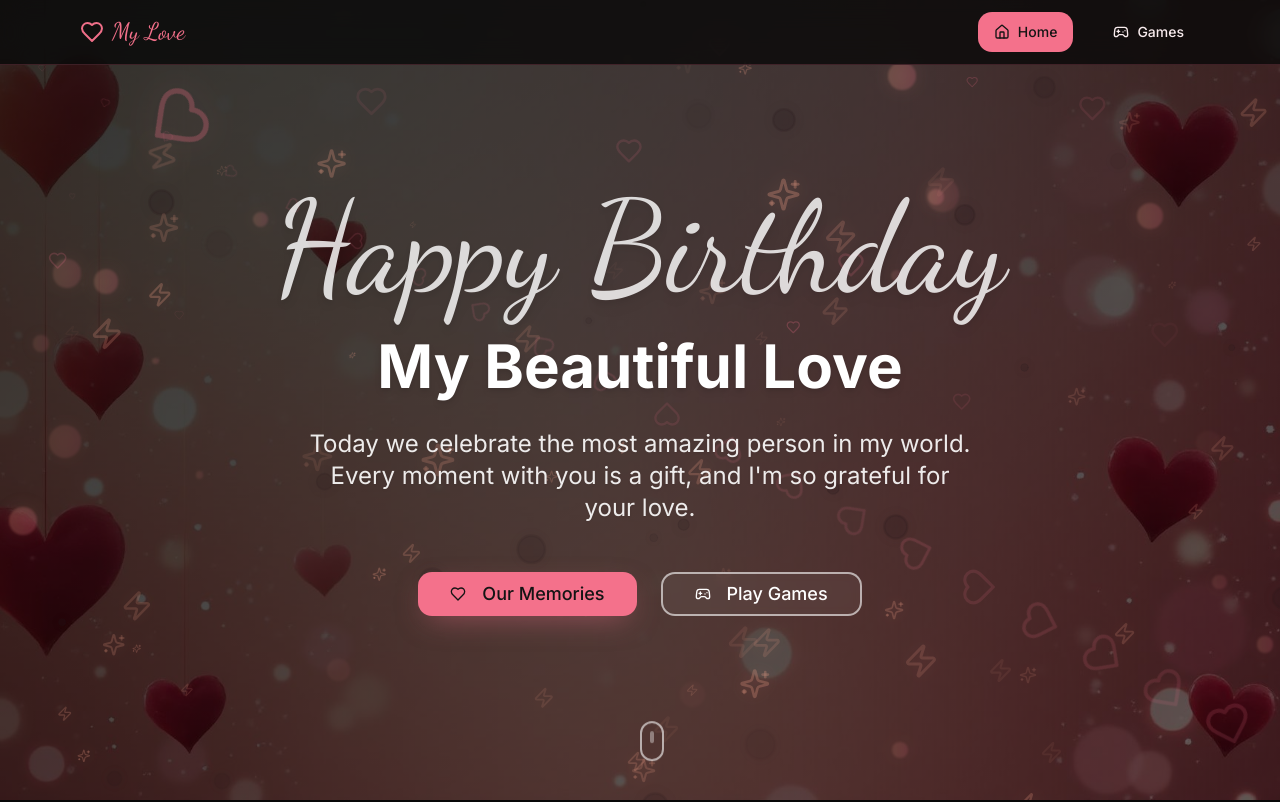
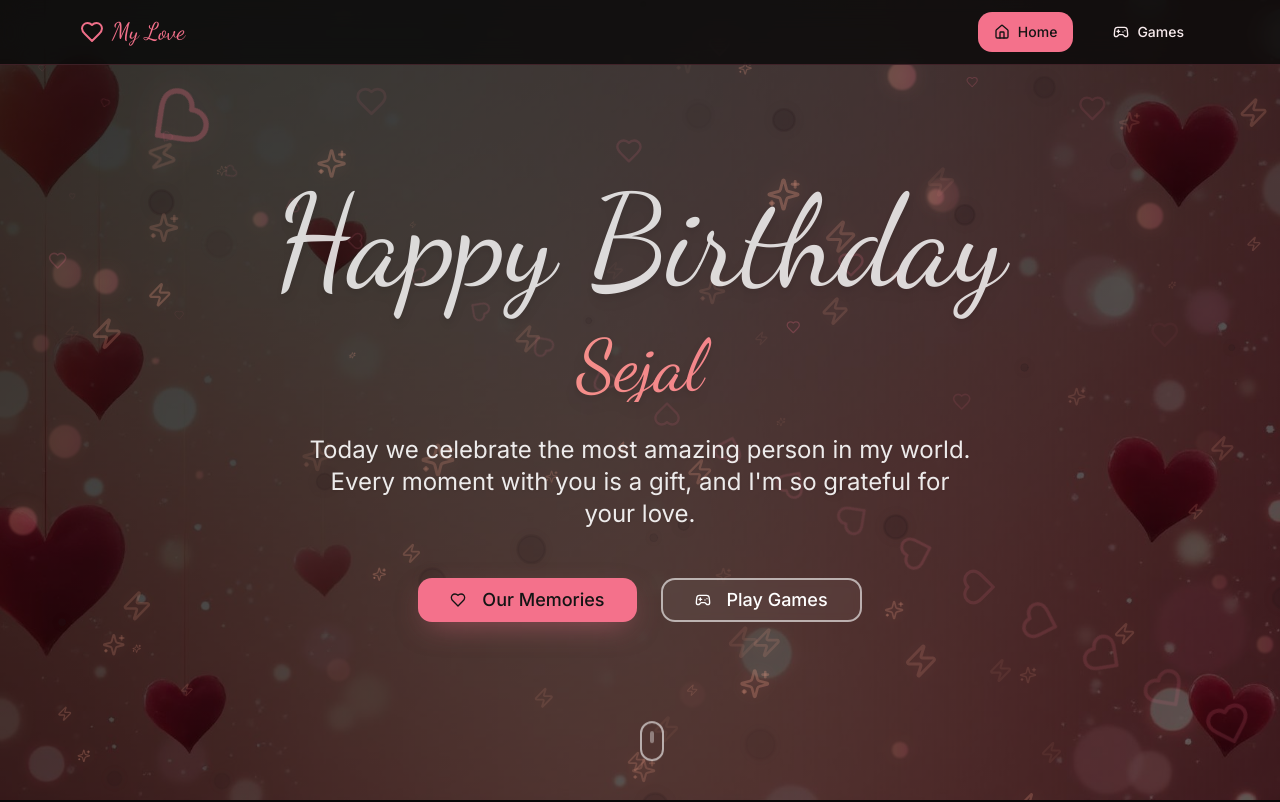
Before and after one commit to re1vax/sejal-world, a React (Vite) app: page / in a window 1280 px wide. Shown: the top 802 px of the page. Built offline with nearby package versions, Linux system fonts and the light colour scheme.

Commit message:
Change "my beautiful love" text
Updated the text "my beautiful love" to "Sejal" with a more aesthetically pleasing font and color.

```diff
--- a/src/components/HeroSection.tsx
+++ b/src/components/HeroSection.tsx
@@ -149,8 +149,8 @@ const HeroSection = () => {
             Happy Birthday
           </h1>
 
-          <h2 className="text-3xl md:text-5xl lg:text-6xl font-bold text-white mb-8 hover:text-accent transition-colors duration-300 cursor-default drop-shadow-md">
-            My Beautiful Love
+          <h2 className="font-script text-4xl md:text-6xl lg:text-7xl text-accent mb-8 hover:text-primary transition-colors duration-300 cursor-default drop-shadow-lg bg-gradient-to-r from-accent to-primary bg-clip-text text-transparent hover:from-primary hover:to-accent">
+            Sejal
           </h2>
 
           <p className="text-xl md:text-2xl text-white/90 mb-12 max-w-2xl mx-auto leading-relaxed hover:text-white transition-colors duration-300 drop-shadow-sm">
```
